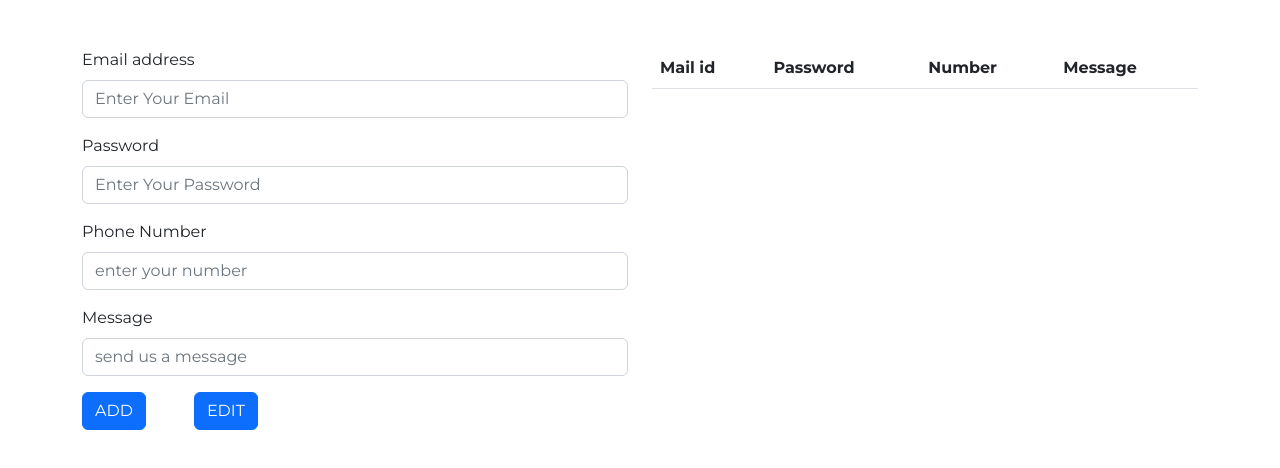
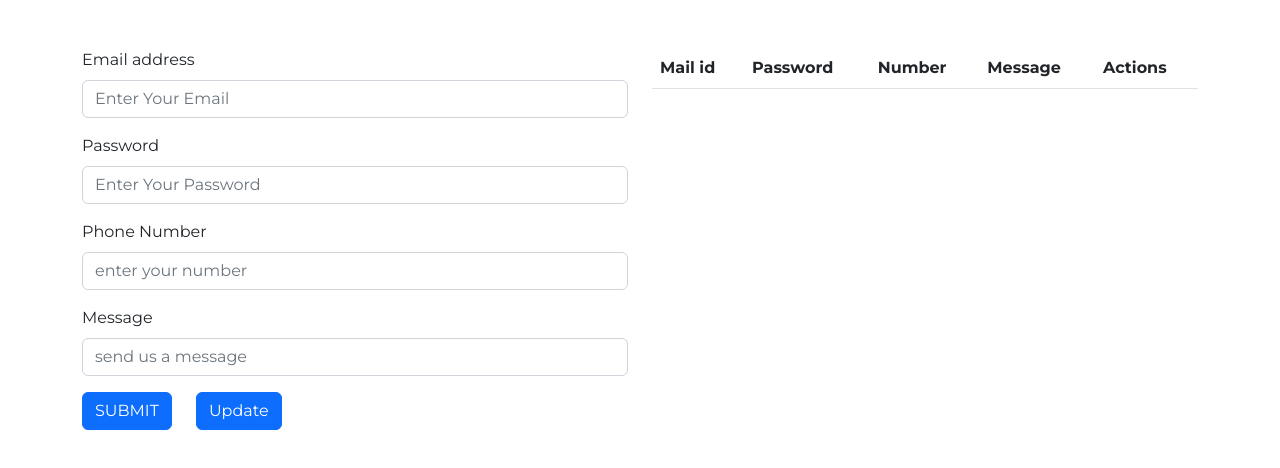
Before and after one commit to NasarLalu10/NextJs-Lawe, a Next.js app: page /form in a window 1280 px wide. Shown: the top 468 px of the page. Built offline with nearby package versions, Linux system fonts and the light colour scheme.

Commit message:
CRUD-FINISHED

```diff
--- a/components/form/Form.js
+++ b/components/form/Form.js
@@ -1,4 +1,4 @@
-import { useState,useEffect } from "react";
+import { useState } from "react";
 
 const Form = () => {
 
@@ -8,27 +8,64 @@ const Form = () => {
     let password = '';
     let number = '';
     let message = '';
-
+    let counts = '';
 
     function add() {
+
         let user =
         {
             email: email,
             password: password,
             number: number,
-            message: message
+            message: message,
+            counts: counts
         };
 
         var newList = data.concat(user)
         console.log("list add", newList)
         setdata(newList);
+
+        document.getElementById('mailId').value = '';
+        document.getElementById('passwordId').value = '';
+        document.getElementById('phoneId').value = '';
+        document.getElementById('messageId').value = '';
+        document.getElementById('indexId').value = '';
     }
 
-    function del() {
-        data.splice(0, 1)
+    function del(i) {
+        data.splice(i, 1)
         setdata([...data])
+    }
+
+    const edit = (index) => {
+
+        let dataState = [...data];
+        let dataElement = { ...dataState[index] };
+
+        document.getElementById('mailId').value = dataElement.email;
+        document.getElementById('passwordId').value = dataElement.password;
+        document.getElementById('phoneId').value = dataElement.number;
+        document.getElementById('messageId').value = dataElement.message;
+        document.getElementById('indexId').value = index;
 
     }
+
+    const update = () => {
+        let index = document.getElementById('indexId').value;
+        let dataState = [...data];
+        let dataElement = { ...dataState[index] };
+
+        dataElement.email = document.getElementById('mailId').value;
+        dataElement.password = document.getElementById('passwordId').value;
+        dataElement.number = document.getElementById('phoneId').value;
+        dataElement.message = document.getElementById('messageId').value;
+
+        dataState[index] = dataElement;
+        setdata(dataState);
+
+    }
+
+
 
 
     return (
@@ -52,6 +89,7 @@ const Form = () => {
                                         placeholder="Enter Your Email"
                                         id="mailId"
                                         onChange={(e) => { email = e.target.value }}
+
                                     />
 
                                 </div>
@@ -65,7 +103,9 @@ const Form = () => {
                                         name="password"
                                         autoComplete="on"
                                         placeholder="Enter Your Password"
+                                        id="passwordId"
                                         onChange={(e) => { password = e.target.value }}
+
                                     />
                                 </div>
 
@@ -77,7 +117,9 @@ const Form = () => {
                                         className="form-control"
                                         name="number"
                                         placeholder="enter your number"
+                                        id="phoneId"
                                         onChange={(e) => { number = e.target.value }}
+
                                     />
                                 </div>
 
@@ -89,14 +131,25 @@ const Form = () => {
                                         className="form-control"
                                         name="message"
                                         placeholder="send us a message"
+                                        id="messageId"
                                         onChange={(e) => { message = e.target.value }}
                                     />
                                 </div>
+
+                                <div className="mb-3">
+                                    <input
+                                        type="hidden"
+                                        className="form-control"
+                                        name="id"
+                                        id="indexId"
+                                        placeholder="user-count"
+                                    />
+                                </div>
+
                             </div>
 
-                            <button type="button" className="btn btn-primary me-4" onClick={add}>ADD</button>
-
-                            <button type="button" className="btn btn-primary mx-4">EDIT</button>
+                            <button type="button" className="btn btn-primary me-4" onClick={add}>SUBMIT</button>
+                            <button type="button" className="btn btn-primary me-4" onClick={() => update()}>Update</button>
 
                         </div>
 
@@ -112,6 +165,8 @@ const Form = () => {
                                                 <th scope="col">Password</th>
                                                 <th scope="col">Number</th>
                                                 <th scope="col">Message</th>
+                                                <th scope="col">Actions</th>
+
                                             </tr>
                                         </thead>
                                         <tbody>
@@ -120,17 +175,22 @@ const Form = () => {
                                                 return (
 
                                                     <tr key={i}>
+
                                                         <td>{item.email}</td>
                                                         <td>{item.password}</td>
                                                         <td>{item.number}</td>
                                                         <td>{item.message}</td>
 
                                                         <td>
-                                                        <button type="button" className="btn btn-primary mx-4" onClick={del}>DELETE</button>
+                                                            <button type="button" className="btn btn-primary mx-4" onClick={()=>del(i)}>DELETE</button>
+                                                        </td>
+
+                                                        <td>
+                                                            <button type="button" className="btn btn-primary mx-4" onClick={() => edit(i)} >EDIT</button>
                                                         </td>
 
                                                     </tr>
-                                                )
+                                                );
 
                                             })}
 
```
